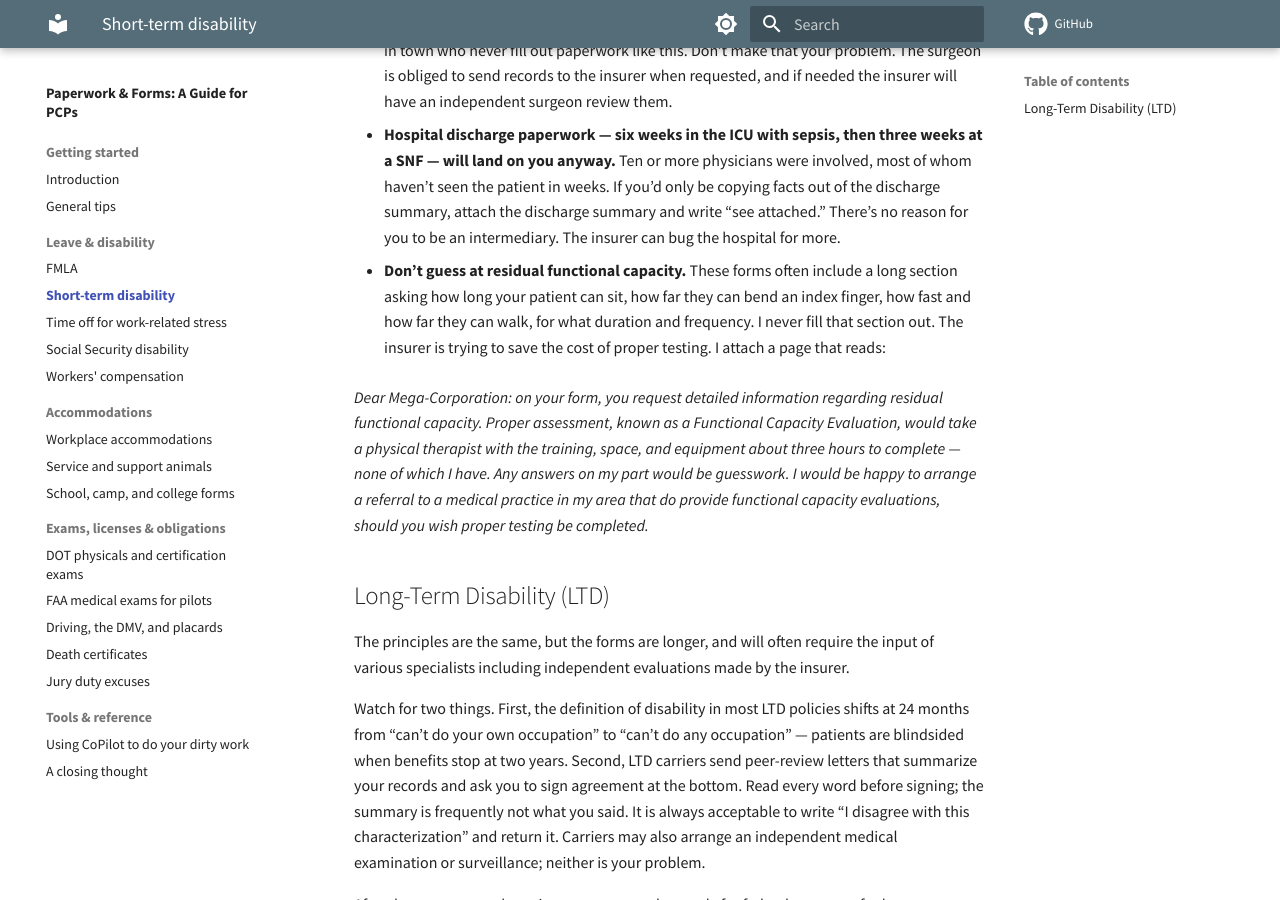
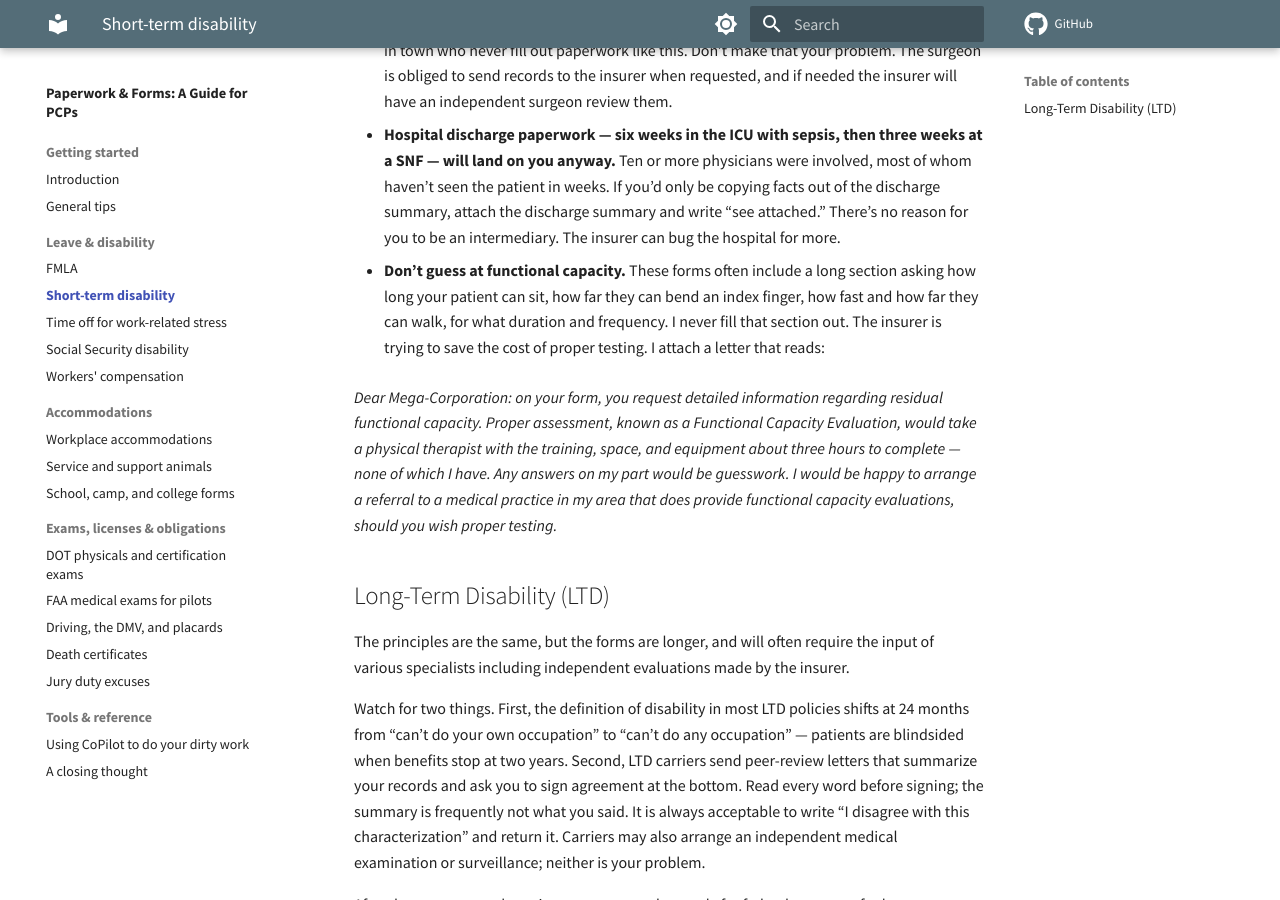
Before and after one commit to pdel4096/PCP-paperwork-guide, an MkDocs documentation site: the page built from docs/leave-disability/short-term-disability.md, in a window 1280 px wide and 900 px high, scrolled down 438 px. Built offline with MkDocs 1.6.1 and Material for MkDocs 9.7.7, drawn with Linux system fonts in a browser that asks for light colours; comment, search, counter and statistics services are not loaded.

Commit message:
Update from Mac Mini 2026-10-06 22:00

```diff
--- a/docs/leave-disability/short-term-disability.md
+++ b/docs/leave-disability/short-term-disability.md
@@ -13,9 +13,9 @@ The framing that helps: short-term disability is a private insurance contract or
 
 - **Hospital discharge paperwork — six weeks in the ICU with sepsis, then three weeks at a SNF — will land on you anyway.** Ten or more physicians were involved, most of whom haven’t seen the patient in weeks. If you’d only be copying facts out of the discharge summary, attach the discharge summary and write “see attached.” There’s no reason for you to be an intermediary. The insurer can bug the hospital for more.
 
-- **Don’t guess at residual functional capacity.** These forms often include a long section asking how long your patient can sit, how far they can bend an index finger, how fast and how far they can walk, for what duration and frequency. I never fill that section out. The insurer is trying to save the cost of proper testing. I attach a page that reads:
+- **Don’t guess at functional capacity.** These forms often include a long section asking how long your patient can sit, how far they can bend an index finger, how fast and how far they can walk, for what duration and frequency. I never fill that section out. The insurer is trying to save the cost of proper testing. I attach a letter that reads:
 
-  *Dear Mega-Corporation: on your form, you request detailed information regarding residual functional capacity. Proper assessment, known as a Functional Capacity Evaluation, would take a physical therapist with the training, space, and equipment about three hours to complete — none of which I have. Any answers on my part would be guesswork. I would be happy to arrange a referral to a medical practice in my area that do provide functional capacity evaluations, should you wish proper testing be completed.*
+  *Dear Mega-Corporation: on your form, you request detailed information regarding residual functional capacity. Proper assessment, known as a Functional Capacity Evaluation, would take a physical therapist with the training, space, and equipment about three hours to complete — none of which I have. Any answers on my part would be guesswork. I would be happy to arrange a referral to a medical practice in my area that does provide functional capacity evaluations, should you wish proper testing.*
 
 ## Long-Term Disability (LTD)
 
```
